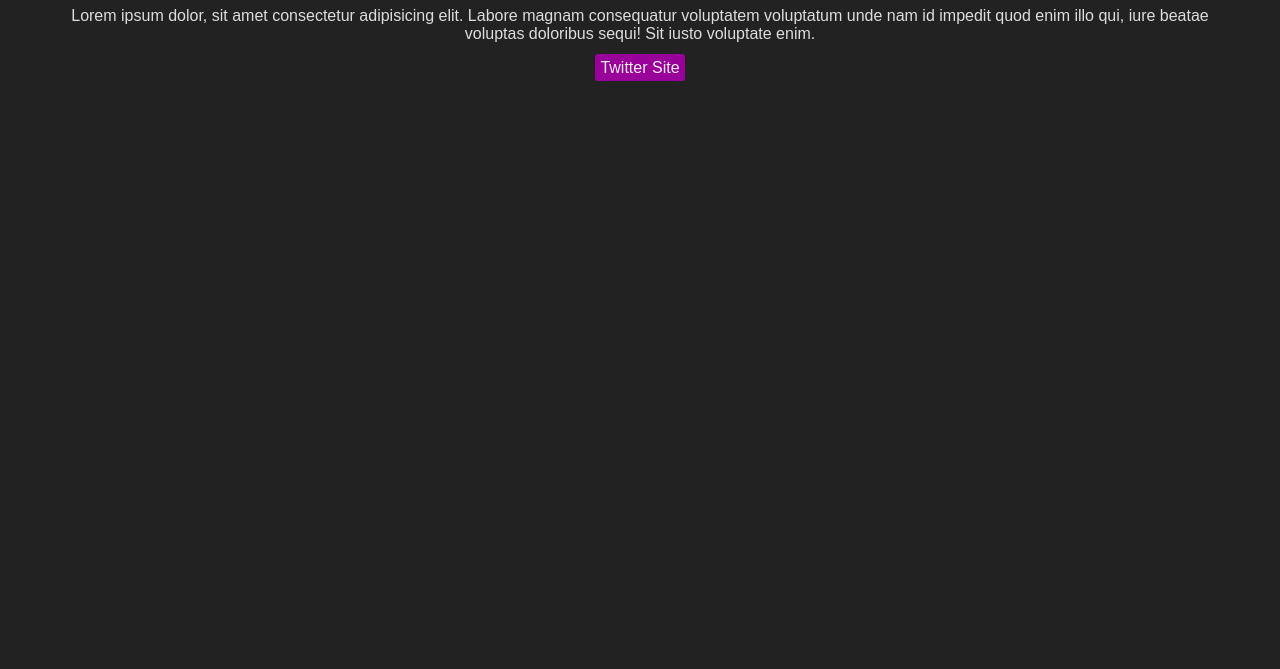
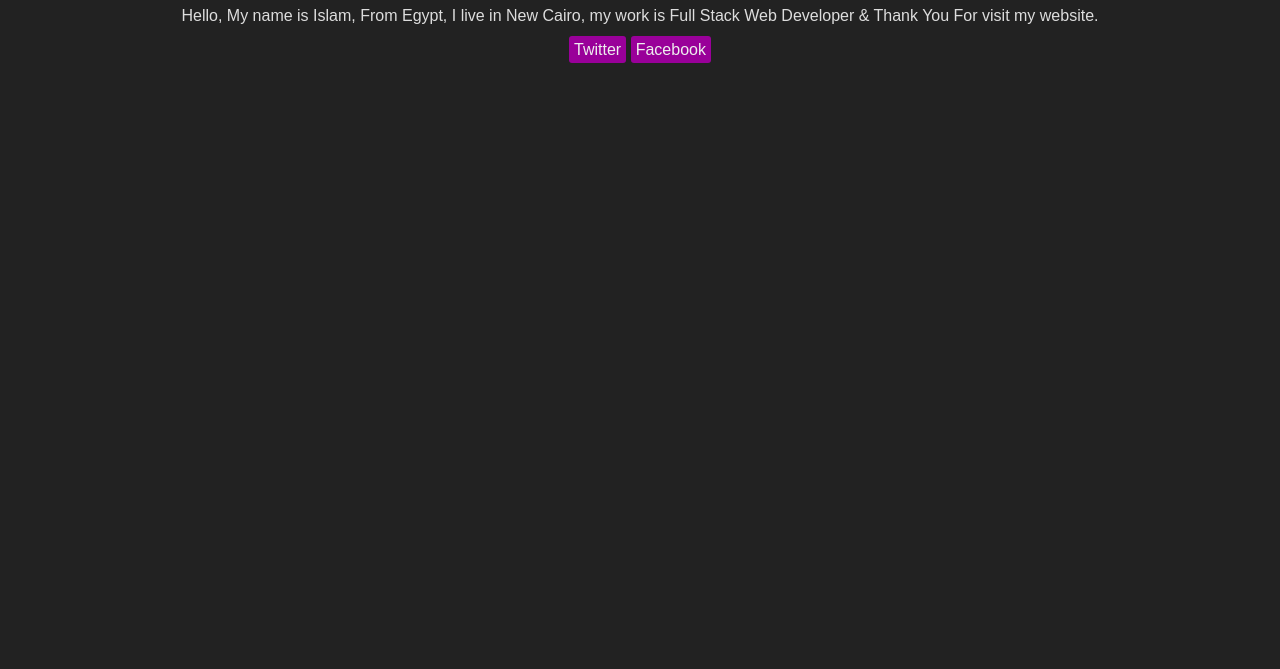
Before and after one commit to Islam-Developer/islamideveloper, a plain HTML site: page index.html in a window 1280 px wide. Shown: the part 131-800 px from the top of the page. Drawn offline with Linux system fonts and the light colour scheme.

Commit message:
Update index.html

```diff
--- a/index.html
+++ b/index.html
@@ -3,7 +3,7 @@
 <head>
     <meta charset="UTF-8">
     <meta name="viewport" content="width=device-width, initial-scale=1.0">
-    <title>Hello.com</title>
+    <title>IslamIDeveloper</title>
     <style>
         body{
             background-color: #222;
@@ -26,11 +26,12 @@
 </head>
 <body>
     <h1>Hello.come by developer Islam Ahmed.</h1>
-    <p>Lorem ipsum dolor, sit amet consectetur adipisicing elit.
-        Labore magnam consequatur voluptatem voluptatum unde nam id
-        impedit quod enim illo qui,
-        iure beatae voluptas doloribus sequi! Sit iusto voluptate enim.
+    <p>
+        Hello, My name is Islam, From Egypt, I live in New Cairo,
+        my work is Full Stack Web Developer & Thank You For visit my website.
     </p>
-    <a href="https://twitter.com/islamideveloper" target="_blank">Twitter Site</a>
+    <a href="https://twitter.com/islamideveloper" target="_blank">Twitter</a>
+    <a href="https://www.facebook.com/islamideveloper" target="_blank">Facebook</a>
+
 </body>
 </html>
```
